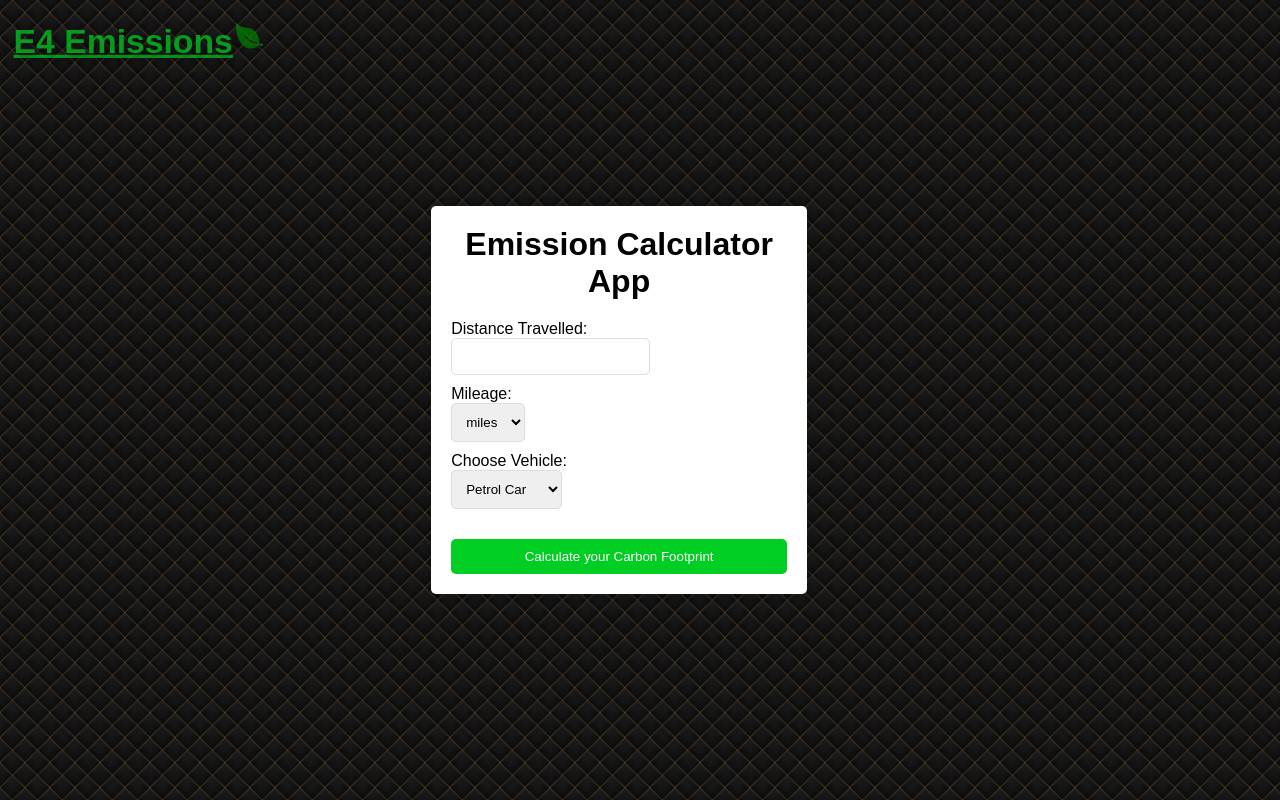
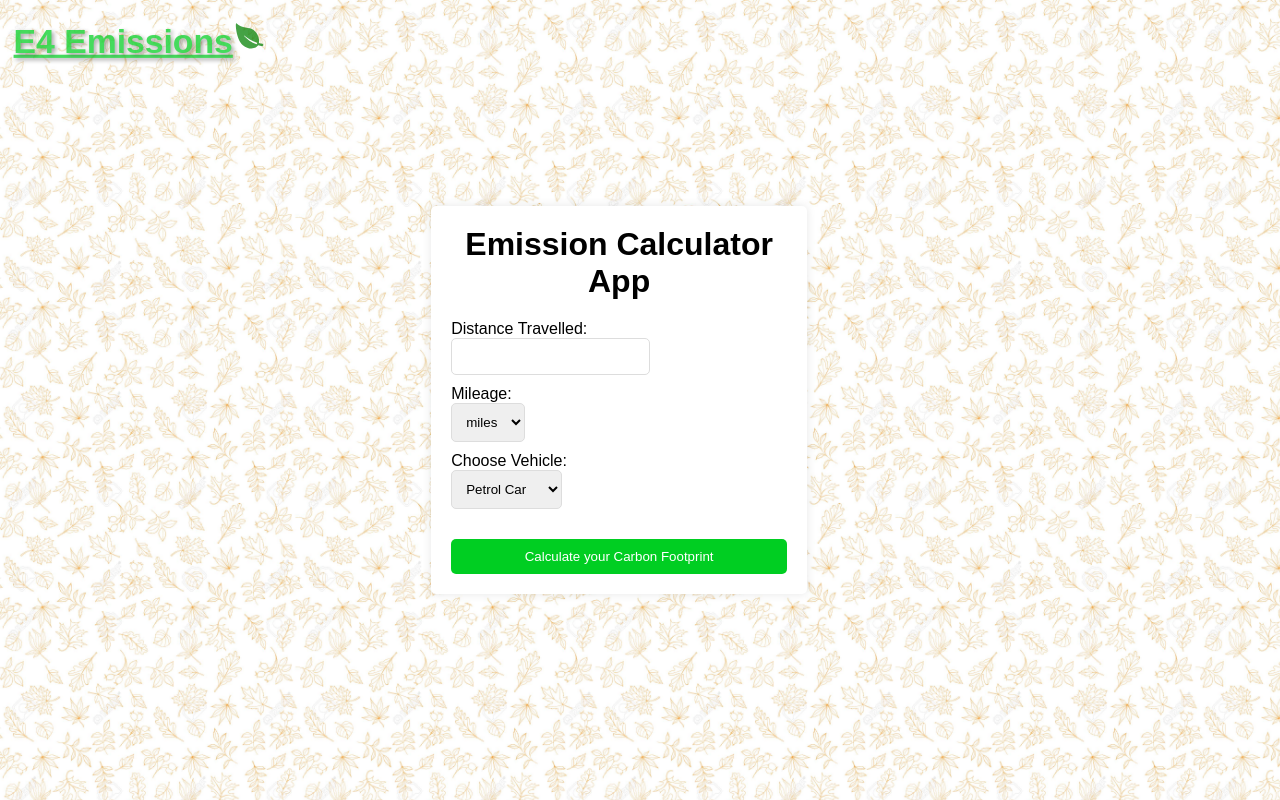
Before and after one commit to AwokenHive/team4-emission-calculator-app, a React (Create React App) app: page / in a window 1280 px wide. Built offline with nearby package versions, Linux system fonts and the light colour scheme; some icons are missing; what @lordicon/element would draw is missing.

Commit message:
Background and logo changes

```diff
--- a/src/App.css
+++ b/src/App.css
@@ -11,7 +11,8 @@ body {
   height: 100vh;
   font-family: Arial, sans-serif;
   background-color: #f4f4f4;
-  background-image: url('../img/bgPattern.jpg');
+  background-image: url("../img/63570896-seamless-leaves-pattern-can-be-used-for-wallpaper-website-background-wrapping-paper-autumn-bright.jpg");
+  background-size: 300px;
 }
 
 .main-container {
@@ -21,6 +22,8 @@ body {
   padding: 20px;
   border-radius: 5px;
   box-shadow: 0px 0px 10px rgba(0, 0, 0, 0.1);
+  /* color:#fff;
+  background-image: url("../img/bgPattern.jpg"); */
 }
 
 .main-heading {
--- a/src/components/navbar/navbar.jsx
+++ b/src/components/navbar/navbar.jsx
@@ -22,7 +22,8 @@ const Navbar = () => {
         <lord-icon
           trigger="hover"
           src="https://cdn.lordicon.com/grcrdebf.json"
-          colors="primary:#ffffff,secondary:#00ce22"
+          colors="primary:#000000,secondary:#00ce22"
+          stroke="bold"
           style={carStyle}
         ></lord-icon>
       </div>
```
Also changed, not shown: img/63570896-seamless-leaves-pattern-can-be-used-for-wallpaper-website-background-wrapping-paper-autumn-bright.jpg (added).
